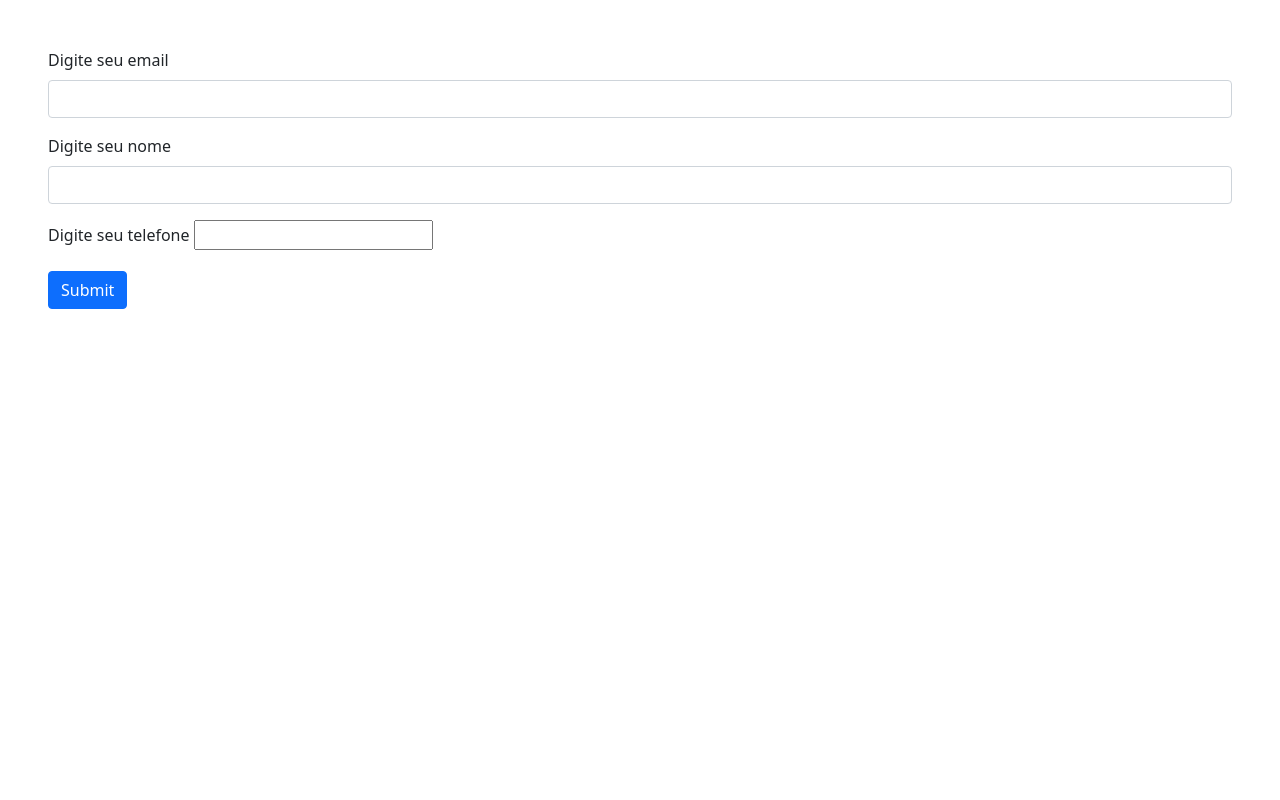
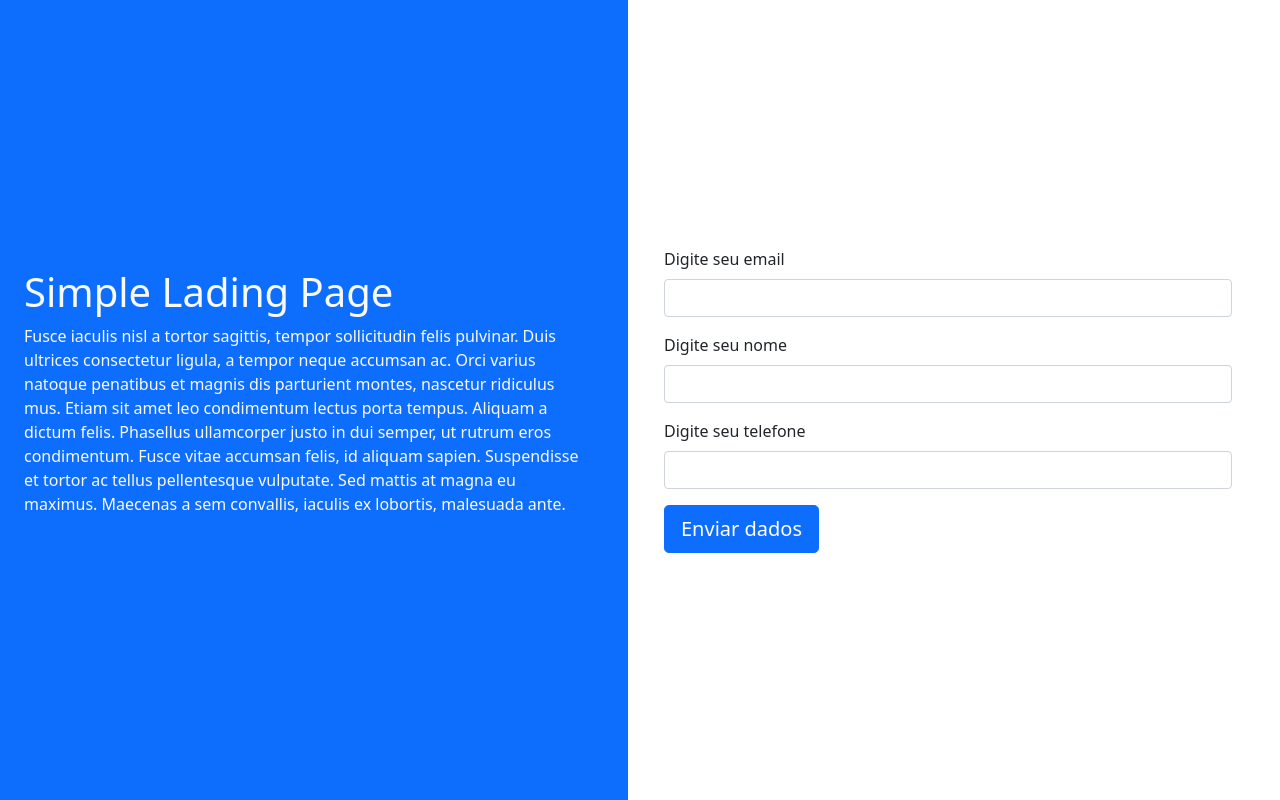
Before and after one commit to nand0la/lading_page_with_flask, a Flask app: page / in a window 1280 px wide. Run offline with Flask 2, Linux system fonts and the light colour scheme; some libraries are stand-ins or nearby versions.

Commit message:
terminando interface

```diff
--- a/templates/index.html
+++ b/templates/index.html
@@ -9,7 +9,25 @@
     <title>Lading Page</title>
   </head>
   <body>
-    <div class="p-5">
+    <div class="row vh-100 vw-100">
+      <div class="col-lg-6 col-sm-12 bg-primary">
+        <div class="vh-100 d-flex justify-content-center flex-column p-4">
+          <h1 class="text-light">Simple Lading Page</h1>
+          <p class="text-light">
+            Fusce iaculis nisl a tortor sagittis, tempor sollicitudin felis pulvinar.
+            Duis ultrices consectetur ligula, a tempor neque accumsan ac.
+            Orci varius natoque penatibus et magnis dis parturient montes, nascetur ridiculus mus.
+            Etiam sit amet leo condimentum lectus porta tempus. Aliquam a dictum felis.
+            Phasellus ullamcorper justo in dui semper, ut rutrum eros condimentum. Fusce
+            vitae accumsan felis, id aliquam sapien. Suspendisse et tortor ac tellus pellentesque
+            vulputate. Sed mattis at magna eu maximus.
+            Maecenas a sem convallis, iaculis ex lobortis, malesuada ante.
+          </p>
+        </div>
+      </div>
+      <div class="col-lg-6 col-sm-12 d-flex justify-content-center align-items-center">
+
+        <div class="w-100 p-4">
             <form action="/form-headler" method="POST">
                 <div class="mb-3">
                     <label for="email" class="form-label">Digite seu email</label>
@@ -21,11 +39,15 @@
                 </div>
                 <div class="mb-3">
                     <label for="telefone" class="form-label">Digite seu telefone</label>
-                <input name="telefone" type="number" class="form-contro" id="telefone">
+                    <input name="telefone" type="number" class="form-control" id="telefone">
                 </div>
-            <button type="submit" class="btn btn-primary">Submit</button>
+                <button type="submit" class="btn btn-lg btn-primary">Enviar dados</button>
             </form>
         </div>
+
+      </div>
+    </div>
+
 
     <script src="https://cdn.jsdelivr.net/npm/bootstrap@5.0.0-beta1/dist/js/bootstrap.bundle.min.js" integrity="sha384-ygbV9kiqUc6oa4msXn9868pTtWMgiQaeYH7/t7LECLbyPA2x65Kgf80OJFdroafW" crossorigin="anonymous"></script>
   </body>
```
Lines whose indentation alone changed are shown as unchanged.
